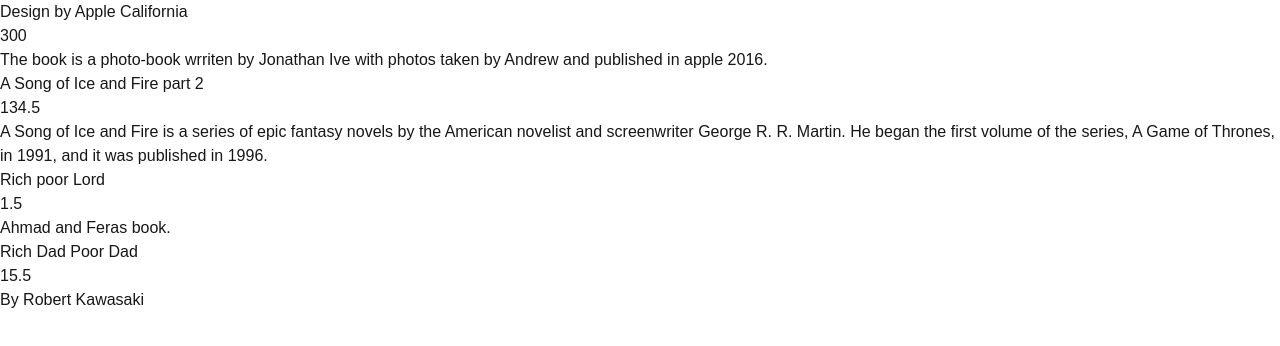
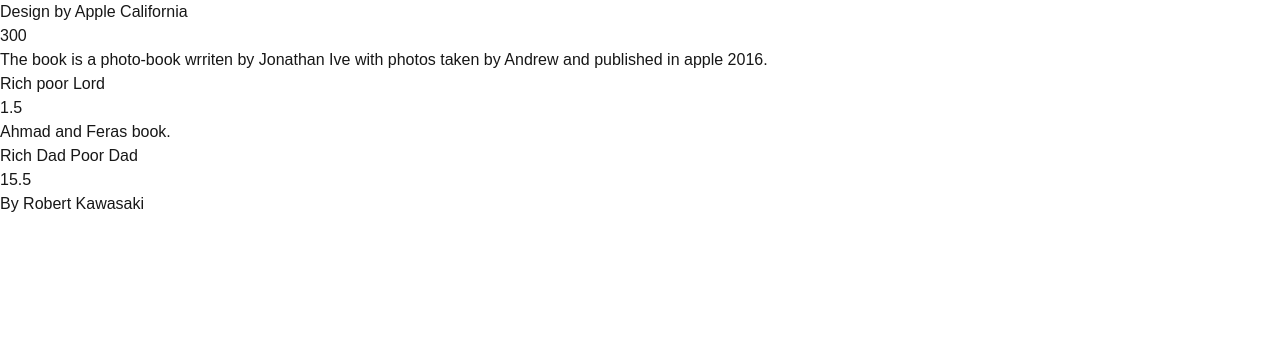
Before and after one commit to JoinCODED/Demo-NextJS-data-and-actions, a Next.js app: page /books in a window 1280 px wide. Shown: the top 346 px of the page. Built offline with nearby package versions, Linux system fonts and the light colour scheme.

Commit message:
shrink data

```diff
--- a/src/data/books.js
+++ b/src/data/books.js
@@ -5,13 +5,6 @@
     "image": "https://upload.wikimedia.org/wikipedia/en/d/d5/Designed_by_Apple_in_California.jpeg",
     "price": 300,
     "title": "Design by Apple California"
-  },
-  {
-    "title": "A Song of Ice and Fire part 2",
-    "price": 134.5,
-    "image": "https://upload.wikimedia.org/wikipedia/en/d/dc/A_Song_of_Ice_and_Fire_book_collection_box_set_cover.jpg",
-    "description": "A Song of Ice and Fire is a series of epic fantasy novels by the American novelist and screenwriter George R. R. Martin. He began the first volume of the series, A Game of Thrones, in 1991, and it was published in 1996.",
-    "id": 7
   },
   {
     "title": "Rich poor Lord",
```
